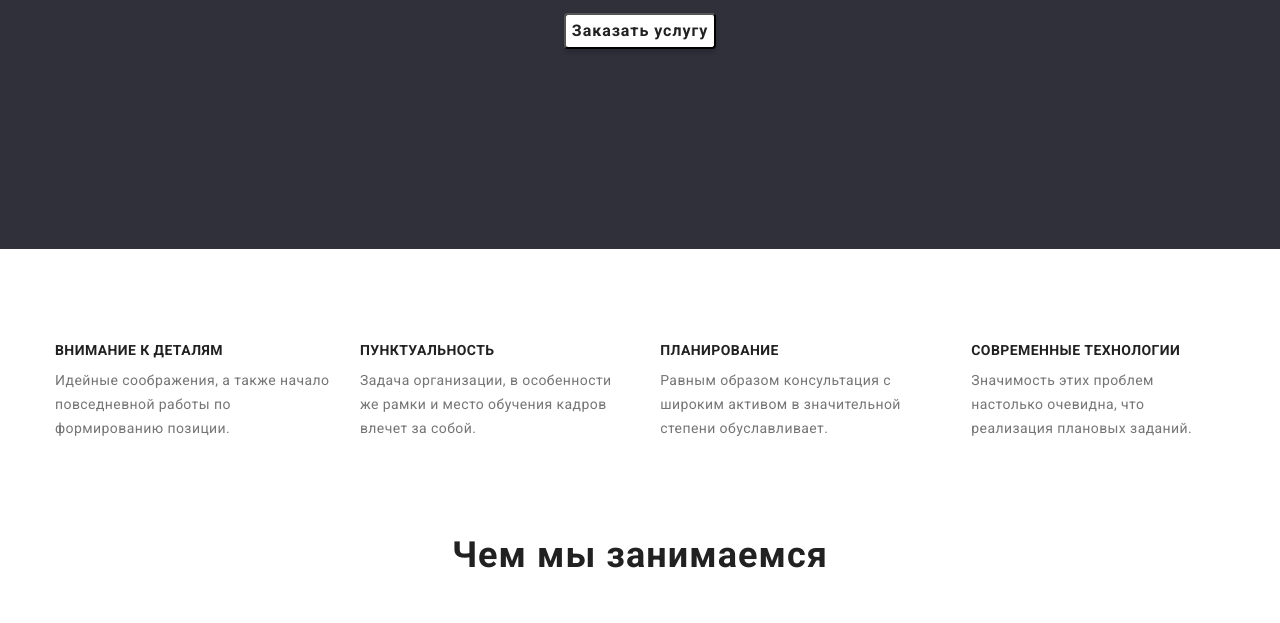
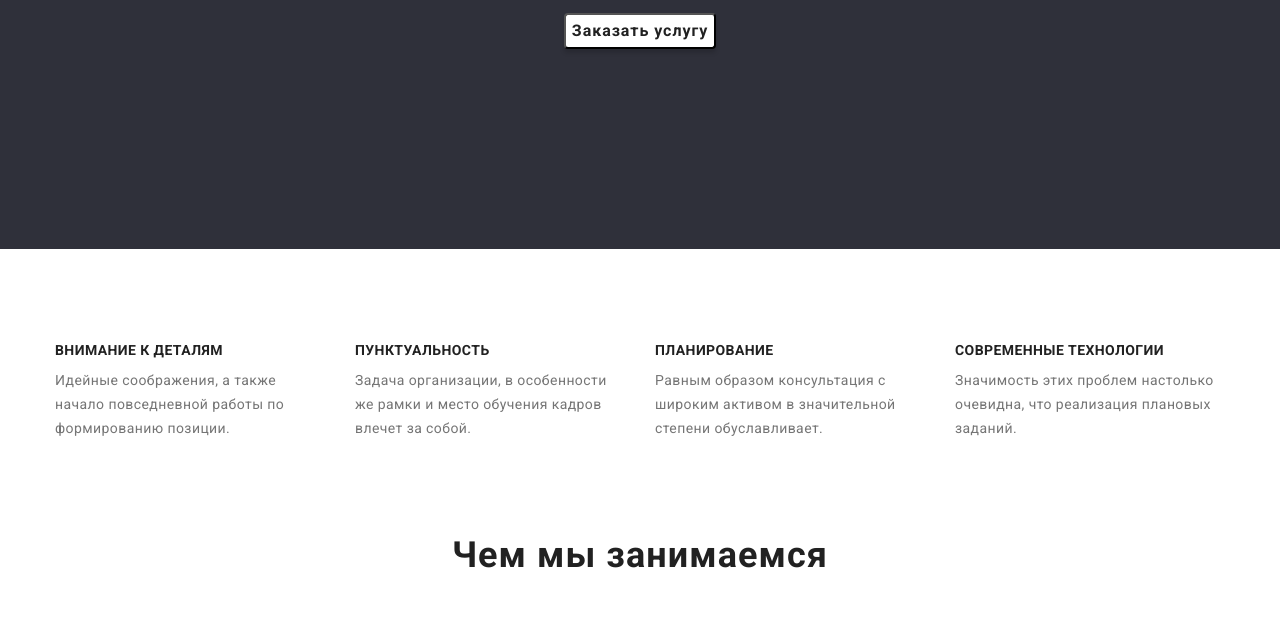
Before and after one commit to YOvsyannikov/goit-markup-hw-03, a plain HTML site: page index.html in a window 1280 px wide. Shown: the part 418-1041 px from the top of the page. Drawn offline with nearby package versions, Linux system fonts and the light colour scheme.

Commit message:
HW3-11.04.22(4)

```diff
--- a/css/styles.css
+++ b/css/styles.css
@@ -171,6 +171,9 @@ body {
 .features-list{
   display: flex;
 }
+.features-item{
+  max-width: 270px;
+}
 .features-item:not(:last-child){
   margin-right: 30px;
 }
@@ -184,8 +187,6 @@ body {
   margin-bottom: 10px;
 }
 .features-text {
-  /* max-width: 270px; */
-
   font-size: 14px;
   line-height: 1.71;
   /* or 171% */
```
